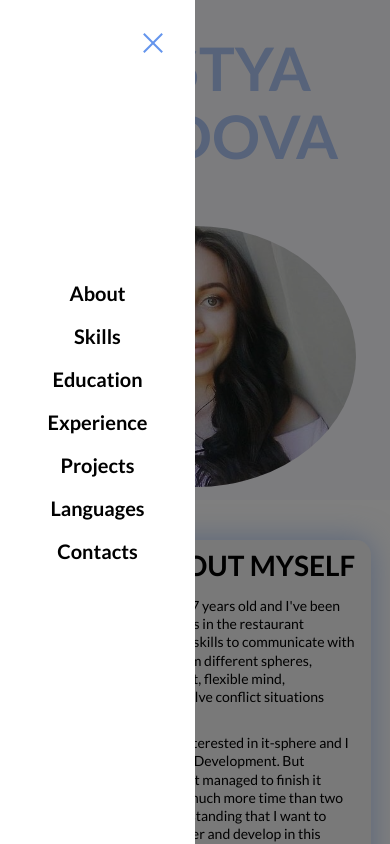
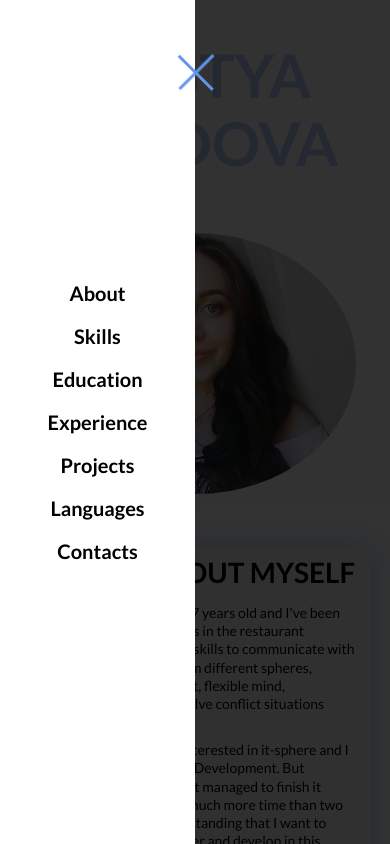
Before and after one commit to NastyaKladava/Projects, a plain HTML site: page my CV/website/index.html in a window 390 px wide. Both pictures are taken after a click on the button "Оpen menu". Shown: the top 844 px of the page. Drawn offline with Linux system fonts and the light colour scheme; files whose address does not match are found by name.

Commit message:
change burger styles

```diff
--- a/my CV/website/css/media.css
+++ b/my CV/website/css/media.css
@@ -85,8 +85,46 @@
     transition: all 0.3s;
   }
 
-  .menu__close {
-    display: block;
+  .burger.open {
+    top: 50px;
+    right: -130px;
+    width: 60px;
+    z-index: 101;
+    -webkit-transition: all 0.3s ease-in-out;
+    -o-transition: all 0.3s ease-in-out;
+    transition: all 0.3s ease-in-out;
+    -webkit-transition-delay: 0.6s;
+    -o-transition-delay: 0.6s;
+    transition-delay: 0.6s;
+    -webkit-transform: rotate(45deg);
+    -ms-transform: rotate(45deg);
+    -o-transform: rotate(45deg);
+    transform: rotate(45deg);
+  }
+
+  .burger.open .burger__line:nth-child(2) {
+    width: 0px;
+  }
+
+  .burger.open .burger__line:nth-child(1),
+  .burger.open .burger__line:nth-child(3) {
+    -webkit-transition-delay: 0.3s;
+    -o-transition-delay: 0.3s;
+    transition-delay: 0.3s;
+  }
+
+  .burger.open .burger__line:nth-child(1) {
+    -webkit-transform: translateY(10px);
+    -ms-transform: translateY(10px);
+    -o-transform: translateY(10px);
+    transform: translateY(10px);
+  }
+
+  .burger.open .burger__line:nth-child(3) {
+    -webkit-transform: translateY(-13px) rotate(90deg);
+    -ms-transform: translateY(-13px) rotate(90deg);
+    -o-transform: translateY(-13px) rotate(90deg);
+    transform: translateY(-13px) rotate(90deg);
   }
 
   .overlay.open {
--- a/my CV/website/css/style.css
+++ b/my CV/website/css/style.css
@@ -30,19 +30,49 @@
 /* Animation */
 
 @-webkit-keyframes move-up {
-    0%   { -webkit-transform: translateY(0); transform: translateY(0); }
-    25%  { -webkit-transform: translateY(-50px); transform: translateY(-50px); }
-    50%  { -webkit-transform: translateY(-70px); transform: translateY(-70px); }
-    75%  { -webkit-transform: translateY(-100px); transform: translateY(-100px); }
-    100% { -webkit-transform: translateY(0); transform: translateY(0); }
+  0% {
+    -webkit-transform: translateY(0);
+    transform: translateY(0);
+  }
+  25% {
+    -webkit-transform: translateY(-50px);
+    transform: translateY(-50px);
+  }
+  50% {
+    -webkit-transform: translateY(-70px);
+    transform: translateY(-70px);
+  }
+  75% {
+    -webkit-transform: translateY(-100px);
+    transform: translateY(-100px);
+  }
+  100% {
+    -webkit-transform: translateY(0);
+    transform: translateY(0);
+  }
 }
 
 @keyframes move-up {
-    0%   { -webkit-transform: translateY(0); transform: translateY(0); }
-    25%  { -webkit-transform: translateY(-50px); transform: translateY(-50px); }
-    50%  { -webkit-transform: translateY(-70px); transform: translateY(-70px); }
-    75%  { -webkit-transform: translateY(-100px); transform: translateY(-100px); }
-    100% { -webkit-transform: translateY(0); transform: translateY(0); }
+  0% {
+    -webkit-transform: translateY(0);
+    transform: translateY(0);
+  }
+  25% {
+    -webkit-transform: translateY(-50px);
+    transform: translateY(-50px);
+  }
+  50% {
+    -webkit-transform: translateY(-70px);
+    transform: translateY(-70px);
+  }
+  75% {
+    -webkit-transform: translateY(-100px);
+    transform: translateY(-100px);
+  }
+  100% {
+    -webkit-transform: translateY(0);
+    transform: translateY(0);
+  }
 }
 
 /* Basic and common styles */
@@ -52,7 +82,6 @@ html {
   box-sizing: border-box;
   scroll-behavior: smooth;
 }
-
 
 *,
 *::before,
@@ -146,7 +175,7 @@ html {
 /* Header */
 
 .header {
-    background-color: rgb(250, 249, 254);;
+  background-color: rgb(250, 249, 254);
 }
 
 .nav__list {
@@ -173,70 +202,29 @@ html {
   border-radius: 5px;
 }
 
-.menu__close {
-    position: absolute;
-    top: 5%;
-    right: 15%;
-    width: 26px;
-    height: 26px;
+.burger {
+  width: 50px;
+  position: relative;
   display: none;
+  transition: all 0.2s ease-in-out;
 }
 
-.menu__close-line {
-    position: absolute;
-    top: 0;
-    left: 0;
-    width: 100%;
-    height: 2px;
+.burger__line {
+  width: 100%px;
+  height: 3px;
   background-color: rgb(100, 149, 237);
+  display: block;
+  -webkit-transition: all 0.3s ease-in-out;
+  -o-transition: all 0.3s ease-in-out;
+  transition: all 0.3s ease-in-out;
 }
 
-.menu__close-line:first-child {
-    -webkit-transform: rotate(45deg);
-    -ms-transform: rotate(45deg);
-    transform: rotate(45deg);
+.burger__line:not(:last-child) {
+  margin-bottom: 8px;
 }
 
-.menu__close-line:last-child {
-    -webkit-transform: rotate(-45deg);
-    -ms-transform: rotate(-45deg);
-    transform: rotate(-45deg);
-}
-
-.burger {
-    width: 40px;
-    height: 20px;
-    position: relative;
-    display: none;
-  }
-
-  .burger::before,
-  .burger::after {
-    content: "";
-    position: absolute;
-    left: 0;
-    top: 0;
-    width: 100%;
-    height: 4px;
-    background-color: rgb(100, 149, 237);
-  }
-
-  .burger::after {
-    top: auto;
-    bottom: 0;
-  }
-
-  .burger span {
-    position: absolute;
-    left: 0;
-    top: 50%;
-    -webkit-transform: translateY(-50%);
-    -ms-transform: translateY(-50%);
-    transform: translateY(-50%);
-    width: 100%;
-    height: 4px;
-    display: inline-block;
-    background-color: rgb(100, 149, 237);
+.burger:hover .burger__line {
+  background-color: rgba(11, 8, 141, 0.5);
 }
 
 .overlay {
@@ -245,7 +233,7 @@ html {
   top: 0;
   width: 100%;
   height: 100%;
-    background-color: rgba(0, 0, 0, 0.5);
+  background-color: rgba(0, 0, 0, 0.8);
   z-index: 99;
   opacity: 0;
   visibility: hidden;
@@ -402,7 +390,7 @@ tr:not(:last-child) {
 }
 
 td:not(:last-child):not(:first-child),
-th:not(:last-child):not(:first-child){
+th:not(:last-child):not(:first-child) {
   border-left: 2px solid rgba(100, 149, 237, 0.5);
   border-right: 2px solid rgba(100, 149, 237, 0.5);
 }
@@ -437,7 +425,7 @@ td {
 
 /* Experience */
 
-.experience__container{
+.experience__container {
   display: -webkit-box;
   display: -ms-flexbox;
   display: flex;
@@ -479,7 +467,7 @@ td {
 }
 
 .experience__item span:not(:last-child)::after {
-    content: '';
+  content: "";
   display: block;
   position: absolute;
   top: 0;
@@ -583,7 +571,7 @@ td {
 
 .footer {
   padding: 20px 0;
-    background-color: rgba(100, 149, 237, 0.5);;
+  background-color: rgba(100, 149, 237, 0.5);
 }
 
 .footer__list {
--- a/my CV/website/index.html
+++ b/my CV/website/index.html
@@ -1,11 +1,11 @@
 <!DOCTYPE html>
 <html lang="en">
   <head>
-    <meta charset="UTF-8">
-    <meta http-equiv="X-UA-Compatible" content="IE=edge">
-    <meta name="viewport" content="width=device-width, initial-scale=1.0">
-    <link rel="stylesheet" href="css/style.css">
-    <link rel="stylesheet" href="css/media.css">
+    <meta charset="UTF-8" />
+    <meta http-equiv="X-UA-Compatible" content="IE=edge" />
+    <meta name="viewport" content="width=device-width, initial-scale=1.0" />
+    <link rel="stylesheet" href="css/style.css" />
+    <link rel="stylesheet" href="css/media.css" />
     <title>Nastya Kladova</title>
   </head>
   <body>
@@ -14,10 +14,6 @@
       <header class="header" id="header">
         <div class="container header__container">
           <nav class="nav header__nav">
-                    <button class="menu__close btn-reset">
-                        <span class="menu__close-line"></span>
-                        <span class="menu__close-line"></span>
-                    </button>
             <ul class="nav__list">
               <li class="nav__item">
                 <a href="#about" class="nav__link">About</a>
@@ -43,7 +39,9 @@
             </ul>
           </nav>
           <button class="burger btn-reset" aria-label="Оpen menu">
-                    <span></span>
+            <span class="burger__line"></span>
+            <span class="burger__line"></span>
+            <span class="burger__line"></span>
           </button>
         </div>
       </header>
@@ -51,7 +49,7 @@
         <section class="hero">
           <div class="container hero__container">
             <div class="hero__image">
-                        <img src="img/image.JPG" alt="Nastya Kladava">
+              <img src="img/image.JPG" alt="Nastya Kladava" />
             </div>
             <h1 class="main-title">Nastya Kladova</h1>
           </div>
@@ -61,10 +59,20 @@
             <h2 class="title">Briefly about myself</h2>
             <div class="about__descr">
               <p class="about__text">
-                            My name is Nastya. I am 27 years old and I&apos;ve been working for the last 9 years in the restaurant business that gave me the skills to communicate with a huge number people from different spheres, experience in management, flexible mind, multitasking and skill to solve conflict situations quickly.
+                My name is Nastya. I am 27 years old and I&apos;ve been working
+                for the last 9 years in the restaurant business that gave me the
+                skills to communicate with a huge number people from different
+                spheres, experience in management, flexible mind, multitasking
+                and skill to solve conflict situations quickly.
               </p>
               <p class="about__text">
-                            Two years ago I became interested in it-sphere and I started learning Frontend Development. But because of my work I didn&apos;t managed to finish it properly. And now I have much more time than two years ago and clear understanding that I want to work as frontend-developer and develop in this direction. I believe that with the help of my abilities to learn and gain new knowledge and skills quickly and properly I can reach my goals.
+                Two years ago I became interested in it-sphere and I started
+                learning Frontend Development. But because of my work I
+                didn&apos;t managed to finish it properly. And now I have much
+                more time than two years ago and clear understanding that I want
+                to work as frontend-developer and develop in this direction. I
+                believe that with the help of my abilities to learn and gain new
+                knowledge and skills quickly and properly I can reach my goals.
               </p>
             </div>
           </div>
@@ -76,22 +84,34 @@
               <div class="skills__item">
                 <h3 class="subtitle">Hard skills:</h3>
                 <ul class="skills__list hard-skills__list">
-                                <li class="hard-skills__item hard-skills__item--capital">Html</li>
-                                <li class="hard-skills__item hard-skills__item--capital">Css</li>
+                  <li class="hard-skills__item hard-skills__item--capital">
+                    Html
+                  </li>
+                  <li class="hard-skills__item hard-skills__item--capital">
+                    Css
+                  </li>
                   <li class="hard-skills__item">JavaScript (basics)</li>
                   <li class="hard-skills__item">VS Code</li>
                   <li class="hard-skills__item">GitHub</li>
                   <li class="hard-skills__item">Figma</li>
-                                <li class="hard-skills__item hard-skills__item--capital">Sass</li>
+                  <li class="hard-skills__item hard-skills__item--capital">
+                    Sass
+                  </li>
                 </ul>
               </div>
               <div class="skills__item">
                 <h3 class="subtitle">Soft skills:</h3>
                 <ul class="skills__list soft-skills__list">
-                                <li class="soft-skills__item">leadership and decision-making skills</li>
+                  <li class="soft-skills__item">
+                    leadership and decision-making skills
+                  </li>
                   <li class="soft-skills__item">ability to work in team</li>
-                                <li class="soft-skills__item">ability to solve conflict situations</li>
-                                <li class="soft-skills__item">ability to to perform tasks responsibly</li>
+                  <li class="soft-skills__item">
+                    ability to solve conflict situations
+                  </li>
+                  <li class="soft-skills__item">
+                    ability to to perform tasks responsibly
+                  </li>
                 </ul>
               </div>
             </div>
@@ -112,12 +132,15 @@
               <tr>
                 <td class="table__number">1</td>
                 <td class="institution">
-                                <a href="http://www.bseu.by/" class="bseu" target="_blank">Bseu</a>
+                  <a href="http://www.bseu.by/" class="bseu" target="_blank"
+                    >Bseu</a
+                  >
                 </td>
                 <td>Minsk</td>
                 <td>Higher School of Tourism Faculty</td>
                 <td>
-                                Speciality &quot;Economy and management of the tourism industry&quot;
+                  Speciality &quot;Economy and management of the tourism
+                  industry&quot;
                 </td>
                 <td>September 2011 - June 2016</td>
               </tr>
@@ -134,17 +157,26 @@
               <tr>
                 <td class="table__number">3</td>
                 <td class="institution">
-                                <a href="https://www.it-academy.by/" target="_blank">IT Academy</a>
+                  <a href="https://www.it-academy.by/" target="_blank"
+                    >IT Academy</a
+                  >
                 </td>
                 <td>Minsk, remote training</td>
-                            <td>Educational Center for Programming and High Technologies</td>
-                            <td>Speciality &quot;Website development with HTML, CSS & JavaScript&quot;</td>
+                <td>
+                  Educational Center for Programming and High Technologies
+                </td>
+                <td>
+                  Speciality &quot;Website development with HTML, CSS &
+                  JavaScript&quot;
+                </td>
                 <td>September 2021 - December 2021</td>
               </tr>
               <tr>
                 <td class="table__number">4</td>
                 <td class="institution">
-                                <a href="https://rollingscopes.com/" target="_blank">RS School</a>
+                  <a href="https://rollingscopes.com/" target="_blank"
+                    >RS School</a
+                  >
                 </td>
                 <td>Remote training</td>
                 <td>Independent international community of developers</td>
@@ -160,7 +192,9 @@
             <ul class="experience__list">
               <li class="experience__item">
                 <a href="#" target="_blank">
-                                <span class="experience__place">restaurant &quot;The Black Door&quot;</span>
+                  <span class="experience__place"
+                    >restaurant &quot;The Black Door&quot;</span
+                  >
                 </a>
                 <div class="experience__item--float">
                   <span class="experience__town">Minsk</span>
@@ -179,8 +213,13 @@
                 </div>
               </li>
               <li class="experience__item">
-                            <a href="https://ru-ru.facebook.com/HavasMediaBelarus" target="_blank">
-                                <span class="experience__place">advertizing agency &quot;Havas Media&quot;</span>
+                <a
+                  href="https://ru-ru.facebook.com/HavasMediaBelarus"
+                  target="_blank"
+                >
+                  <span class="experience__place"
+                    >advertizing agency &quot;Havas Media&quot;</span
+                  >
                 </a>
                 <div class="experience__item--float">
                   <span class="experience__town">Minsk</span>
@@ -195,17 +234,23 @@
                 <div class="experience__item--float">
                   <span class="experience__town">Minsk</span>
                   <span class="experience__position">manager</span>
-                                <span class="experience__duration">March 2018 - November 2018</span>
+                  <span class="experience__duration"
+                    >March 2018 - November 2018</span
+                  >
                 </div>
               </li>
               <li class="experience__item">
                 <a href="https://harvestduo.ru/" target="_blank">
-                                <span class="experience__place">restaurant &quot;Harvest&quot;</span>
+                  <span class="experience__place"
+                    >restaurant &quot;Harvest&quot;</span
+                  >
                 </a>
                 <div class="experience__item--float">
                   <span class="experience__town">St. Petersburg</span>
                   <span class="experience__position">waitress</span>
-                                <span class="experience__duration">2019 - September 2021</span>
+                  <span class="experience__duration"
+                    >2019 - September 2021</span
+                  >
                 </div>
               </li>
             </ul>
@@ -217,15 +262,27 @@
             <div class="code__box">
               <div class="code__item code__item--first">
                 <h3 class="subtitle">
-                                <a href="http://fe.it-academy.by/Projects/Kladova/index.html">Project 'Mitravel'</a>
+                  <a href="http://fe.it-academy.by/Projects/Kladova/index.html"
+                    >Project 'Mitravel'</a
+                  >
                 </h3>
-                            <img src="img/project-2.png" alt="Project 'Createx'" class="code__image">
+                <img
+                  src="img/project-2.png"
+                  alt="Project 'Createx'"
+                  class="code__image"
+                />
               </div>
               <div class="code__item code__item--second">
                 <h3 class="subtitle">
-                                <a href="http://fe.it-academy.by/Projects/Kladova/index.html">Project 'Createx'</a>
+                  <a href="http://fe.it-academy.by/Projects/Kladova/index.html"
+                    >Project 'Createx'</a
+                  >
                 </h3>
-                            <img src="img/project-1.png" alt="Project 'Createx'" class="code__image">
+                <img
+                  src="img/project-1.png"
+                  alt="Project 'Createx'"
+                  class="code__image"
+                />
               </div>
             </div>
           </div>
@@ -234,7 +291,9 @@
           <div class="container">
             <h2 class="title">Languages&apos; knowledge</h2>
             <ul class="languages__list">
-                        <li class="languages__item"><span>English</span> - Intermediate</li>
+              <li class="languages__item">
+                <span>English</span> - Intermediate
+              </li>
               <li class="languages__item"><span>Spanish</span> - A1</li>
             </ul>
           </div>
@@ -248,13 +307,19 @@
                 <a href="tel:+79046354727" class="footer__link">phone</a>
               </li>
               <li class="footer__item">
-                            <a href="mailto:nstsologub@gmail.com" class="footer__link">email</a>
+                <a href="mailto:nstsologub@gmail.com" class="footer__link"
+                  >email</a
+                >
               </li>
               <li class="footer__item">
-                            <a href="https://t.me/nastyakladova" class="footer__link">telegram</a>
+                <a href="https://t.me/nastyakladova" class="footer__link"
+                  >telegram</a
+                >
               </li>
               <li class="footer__item">
-                            <a href="https://github.com/NastyaKladava" class="footer__link">github</a>
+                <a href="https://github.com/NastyaKladava" class="footer__link"
+                  >github</a
+                >
               </li>
               <li class="footer__item">
                 <a href="#header" class="footer__link">to the top</a>
--- a/my CV/website/js/script.js
+++ b/my CV/website/js/script.js
@@ -1,21 +1,27 @@
 const menu = document.querySelector('.nav'),
     burger = document.querySelector('.burger'),
     overlay = document.querySelector('.overlay'),
-    btnCloseMenu = menu.querySelector('.menu__close');
+    navLinks = document.querySelectorAll('.nav__link');
 
-/* Burger */
-burger.onclick = () => {
-    menu.classList.add('open');
-    overlay.classList.add('open');
+
+function toggleMenu() {
+    menu.classList.toggle('open');
+    burger.classList.toggle('open');
+    overlay.classList.toggle('open');
+
+    overlay.onclick = () => {
+        menu.classList.remove('open');
+        overlay.classList.remove('open');
+    }
 }
 
-overlay.onclick = () => {
-    menu.classList.remove('open');
-    overlay.classList.remove('open');
-    unlockScroll();
+function closeMenu(event) {
+    if (event.target.classList.contains('nav__link')) {
+        overlay.classList.remove('open');
+        burger.classList.remove('open');
+        menu.classList.remove('open');
+    }
 }
 
-btnCloseMenu.onclick = () => {
-    menu.classList.remove('open');
-    overlay.classList.remove('open');
-}
+burger.addEventListener('click', toggleMenu);
+navLinks.forEach(elem => elem.addEventListener('click', closeMenu));
```
Lines whose indentation alone changed are shown as unchanged.
